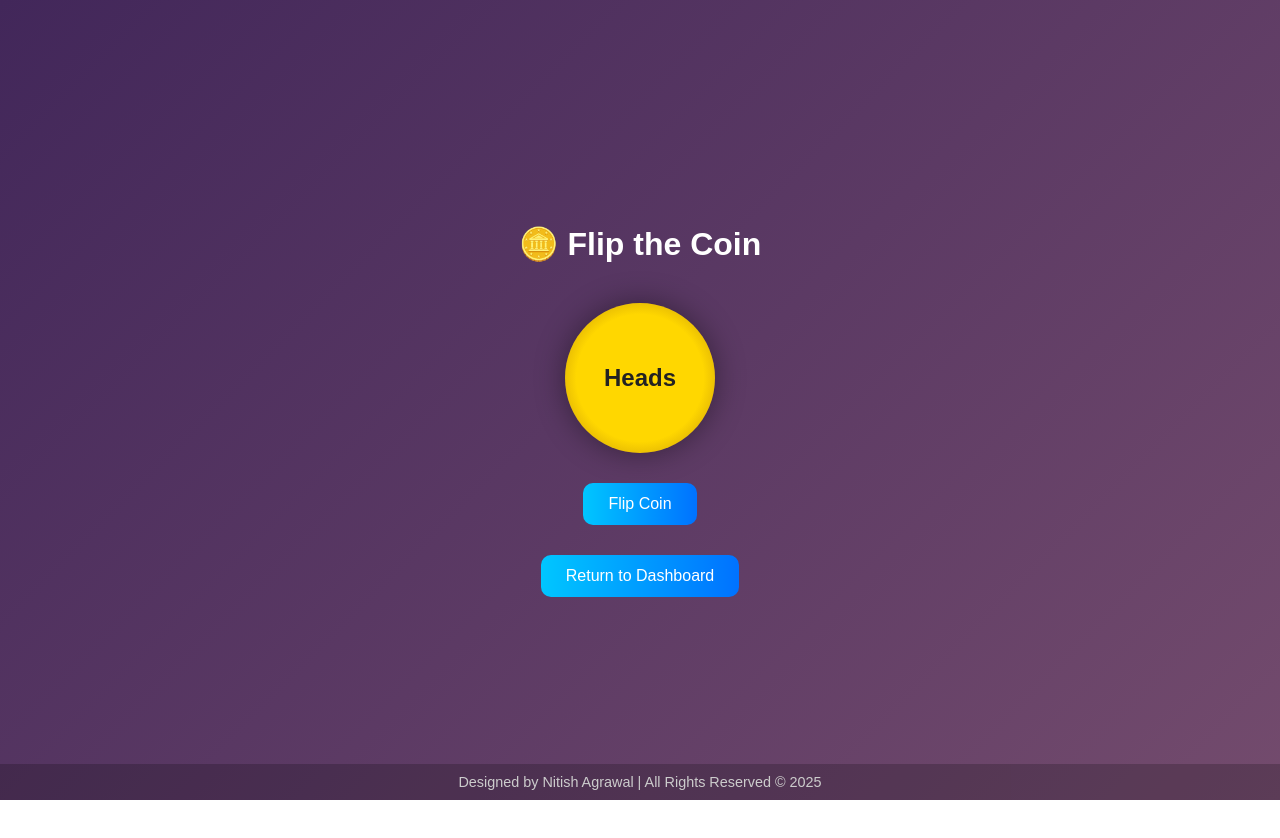
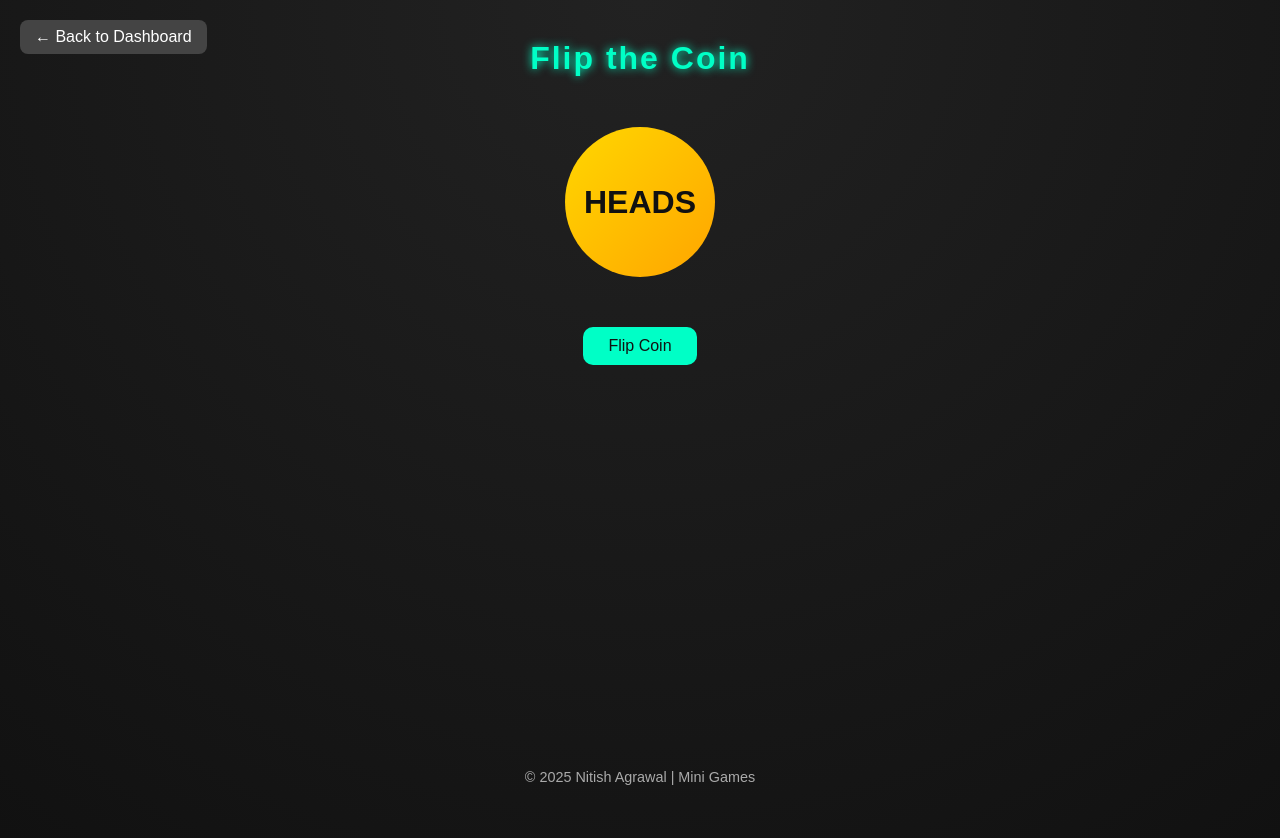
Before and after one commit to folio304/Gamehub, a plain HTML site: page flipcoin.html in a window 1280 px wide. Before the commit the page ends 800 px from the top, so only its background shows below. Drawn offline with Linux system fonts and the light colour scheme.

Commit message:
Update flipcoin.html

```diff
--- a/flipcoin.html
+++ b/flipcoin.html
@@ -1,132 +1,146 @@
 <!DOCTYPE html>
 <html lang="en">
 <head>
-  <meta charset="UTF-8">
-  <meta name="viewport" content="width=device-width, initial-scale=1.0">
+  <meta charset="UTF-8" />
+  <meta name="viewport" content="width=device-width, initial-scale=1.0" />
   <title>Flip the Coin</title>
   <style>
     body {
+      font-family: 'Poppins', sans-serif;
+      background: radial-gradient(circle at top, #222, #111);
+      color: white;
+      text-align: center;
       margin: 0;
-      font-family: "Poppins", sans-serif;
-      background: linear-gradient(135deg, #42275a, #734b6d);
-      color: white;
-      display: flex;
-      flex-direction: column;
-      align-items: center;
-      justify-content: center;
       height: 100vh;
       overflow: hidden;
     }
 
     h1 {
-      margin-bottom: 40px;
-    }
-
-    .coin-container {
-      perspective: 1000px;
+      margin-top: 40px;
+      font-size: 2rem;
+      letter-spacing: 2px;
+      color: #00ffc6;
+      text-shadow: 0 0 10px #00ffc6;
     }
 
     .coin {
       width: 150px;
       height: 150px;
-      border-radius: 50%;
+      margin: 50px auto;
+      perspective: 1000px;
+    }
+
+    .coin-inner {
+      width: 100%;
+      height: 100%;
       position: relative;
       transform-style: preserve-3d;
       transition: transform 1s;
     }
 
-    .side {
+    .heads, .tails {
       position: absolute;
       width: 100%;
       height: 100%;
+      backface-visibility: hidden;
       border-radius: 50%;
-      backface-visibility: hidden;
-      display: flex;
-      align-items: center;
-      justify-content: center;
-      font-size: 1.5em;
+      line-height: 150px;
+      font-size: 2rem;
       font-weight: bold;
-      box-shadow: 0 0 30px rgba(0, 0, 0, 0.4);
+      color: #111;
     }
 
     .heads {
-      background: radial-gradient(circle, gold 60%, #b8860b);
-      color: #222;
+      background: linear-gradient(135deg, gold, orange);
     }
 
     .tails {
-      background: radial-gradient(circle, silver 60%, #aaa);
-      color: #222;
+      background: linear-gradient(135deg, silver, gray);
       transform: rotateY(180deg);
     }
 
     button {
-      margin-top: 30px;
-      background: linear-gradient(90deg, #00c6ff, #0072ff);
-      color: white;
+      background: #00ffc6;
+      color: #111;
+      font-size: 1rem;
+      padding: 10px 25px;
       border: none;
-      padding: 12px 25px;
       border-radius: 10px;
-      font-size: 1em;
       cursor: pointer;
-      transition: transform 0.2s;
+      transition: 0.3s;
     }
 
     button:hover {
-      transform: scale(1.05);
+      background: #00d4a4;
     }
 
-    footer {
-      position: fixed;
-      bottom: 0;
+    #result {
+      margin-top: 20px;
+      font-size: 1.5rem;
+      min-height: 30px;
+    }
+
+    .footer {
+      position: absolute;
+      bottom: 15px;
       width: 100%;
-      text-align: center;
-      padding: 10px;
-      background: rgba(0, 0, 0, 0.2);
-      color: #ccc;
-      font-size: 0.9em;
+      font-size: 0.9rem;
+      color: #aaa;
+    }
+
+    .back-btn {
+      position: absolute;
+      top: 20px;
+      left: 20px;
+      background: #444;
+      color: white;
+      padding: 8px 15px;
+      border-radius: 8px;
+      text-decoration: none;
+    }
+
+    .back-btn:hover {
+      background: #666;
     }
   </style>
 </head>
 <body>
-  <h1>🪙 Flip the Coin</h1>
-  <div class="coin-container">
-    <div class="coin" id="coin">
-      <div class="side heads">Heads</div>
-      <div class="side tails">Tails</div>
+  <a href="index.html" class="back-btn">← Back to Dashboard</a>
+  <h1>Flip the Coin</h1>
+
+  <div class="coin" id="coin">
+    <div class="coin-inner" id="coin-inner">
+      <div class="heads">HEADS</div>
+      <div class="tails">TAILS</div>
     </div>
   </div>
 
-  <button onclick="flipCoin()">Flip Coin</button>
-  <button onclick="window.location.href='index.html'">Return to Dashboard</button>
+  <button id="flipBtn">Flip Coin</button>
+  <div id="result"></div>
 
-  <footer>
-    Designed by Nitish Agrawal | All Rights Reserved © 2025
-  </footer>
+  <div class="footer">© 2025 Nitish Agrawal | Mini Games</div>
 
   <script>
-    const coin = document.getElementById("coin");
-    let flipping = false;
+    const coinInner = document.getElementById('coin-inner');
+    const result = document.getElementById('result');
+    const flipBtn = document.getElementById('flipBtn');
 
-    function flipCoin() {
-      if (flipping) return;
-      flipping = true;
-      coin.style.transition = "transform 2s ease-in-out";
+    flipBtn.addEventListener('click', () => {
+      result.textContent = '';
+      coinInner.style.transition = 'none';
+      coinInner.style.transform = 'rotateY(0deg)';
+      void coinInner.offsetWidth; // reset animation
 
-      // Random result
       const isHeads = Math.random() < 0.5;
+      const rotation = isHeads ? 1800 : 1980; // multiple full flips + 180 if tails
 
-      // Add random spins for realism
-      const spins = 6 + Math.floor(Math.random() * 2);
-      const angle = 180 * spins + (isHeads ? 0 : 180);
+      coinInner.style.transition = 'transform 2s ease-in-out';
+      coinInner.style.transform = `rotateY(${rotation}deg)`;
 
-      coin.style.transform = `rotateY(${angle}deg)`;
-
-      // Wait for animation to end
       setTimeout(() => {
-        flipping = false;
+        result.textContent = isHeads ? '🪙 It’s HEADS!' : '🪙 It’s TAILS!';
       }, 2000);
-    }
+    });
   </script>
 </body>
 </html>
```
